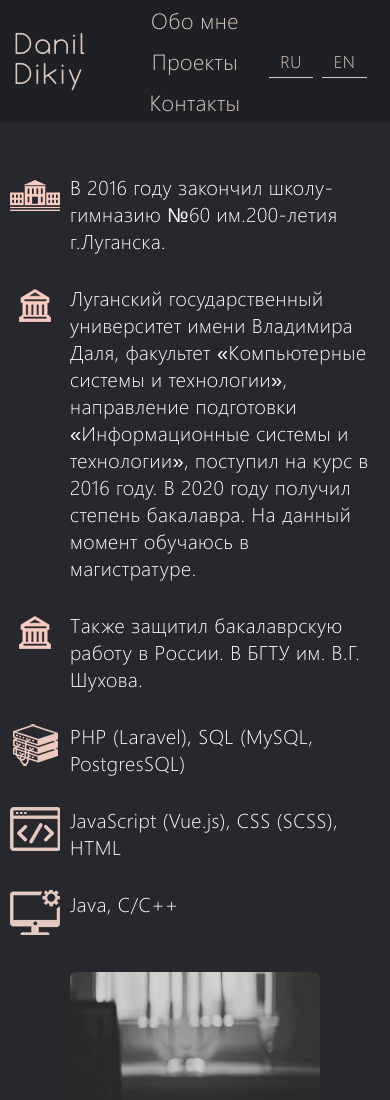
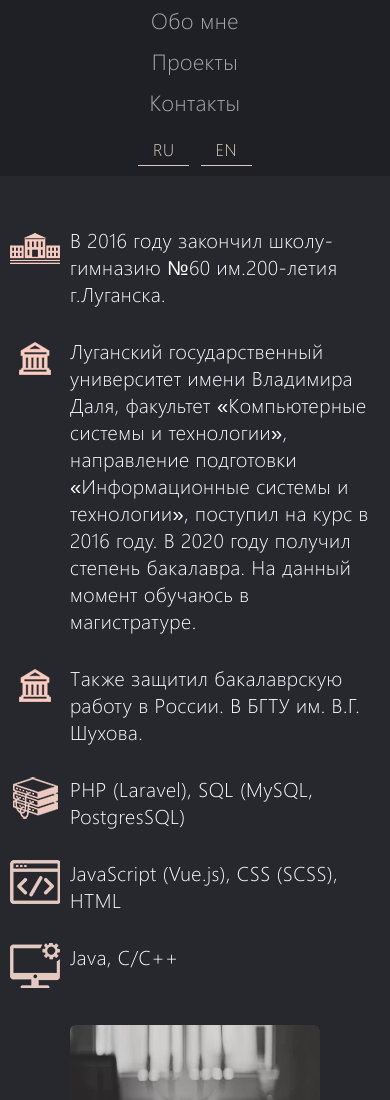
Before and after one commit to kawaii322/portfolio, a plain HTML site: page index.html in a window 390 px wide. Shown: the top 1100 px of the page. Drawn offline with Linux system fonts and the light colour scheme.

Commit message:
Add files via upload

```diff
--- a/css/style.css
+++ b/css/style.css
@@ -65,7 +65,7 @@ textarea:focus::-webkit-input-placeholder {
 		display: flex;
 		align-items: center;
 		height: 100%;
-		width: 20%;
+		width: 30%;
 		color: #DBC8BE;
 		font-size: 30px;
 		font-family: 'Comfortaa', sans-serif;
@@ -94,7 +94,7 @@ textarea:focus::-webkit-input-placeholder {
 			justify-content: space-evenly;
 			align-items: center;
 			text-align: center;
-			width: 40%;
+			width: 50%;
 		}
 
 		.navigation p{
@@ -120,7 +120,7 @@ textarea:focus::-webkit-input-placeholder {
 	.language {
 		display: flex;
 		justify-content: center;
-		width: 20%;
+		width: 30%;
 		height: 100%;
 	}
 
@@ -557,7 +557,7 @@ textarea:focus::-webkit-input-placeholder {
 	}
 
 	.navigation {
-		width: 70%;
+		width: 100%;
 	}
 
 	.mainImage {
@@ -618,9 +618,21 @@ textarea:focus::-webkit-input-placeholder {
 	.navigation {
 		width: 100%;
 	}
+
+	.logo {
+		display: none;
+	}
+
+	.menu {
+		width: 100%;
+	}
 }
 
 @media (max-width: 650px) {
+	.header {
+		flex-direction: column;
+	}
+
 	.navigation {
 		flex-direction: column;
 		width: 100%;
@@ -637,6 +649,11 @@ textarea:focus::-webkit-input-placeholder {
 
 	.language {
 		width: 100%;
+		padding: 10px;
+	}
+
+	.languageButtons {
+		width: 25%;
 	}
 
 	.mainImage {
@@ -669,6 +686,10 @@ textarea:focus::-webkit-input-placeholder {
 	.mainImage {
 		height: 175px;
 	}
+
+	.languageButtons {
+		width: 30%;
+	}
 }
 
 @media (max-width: 400px) {
@@ -696,7 +717,7 @@ textarea:focus::-webkit-input-placeholder {
 	}
 
 	.languageButtons  {
-		width: 80%;
+		width: 35%;
 	}
 }
 
```
